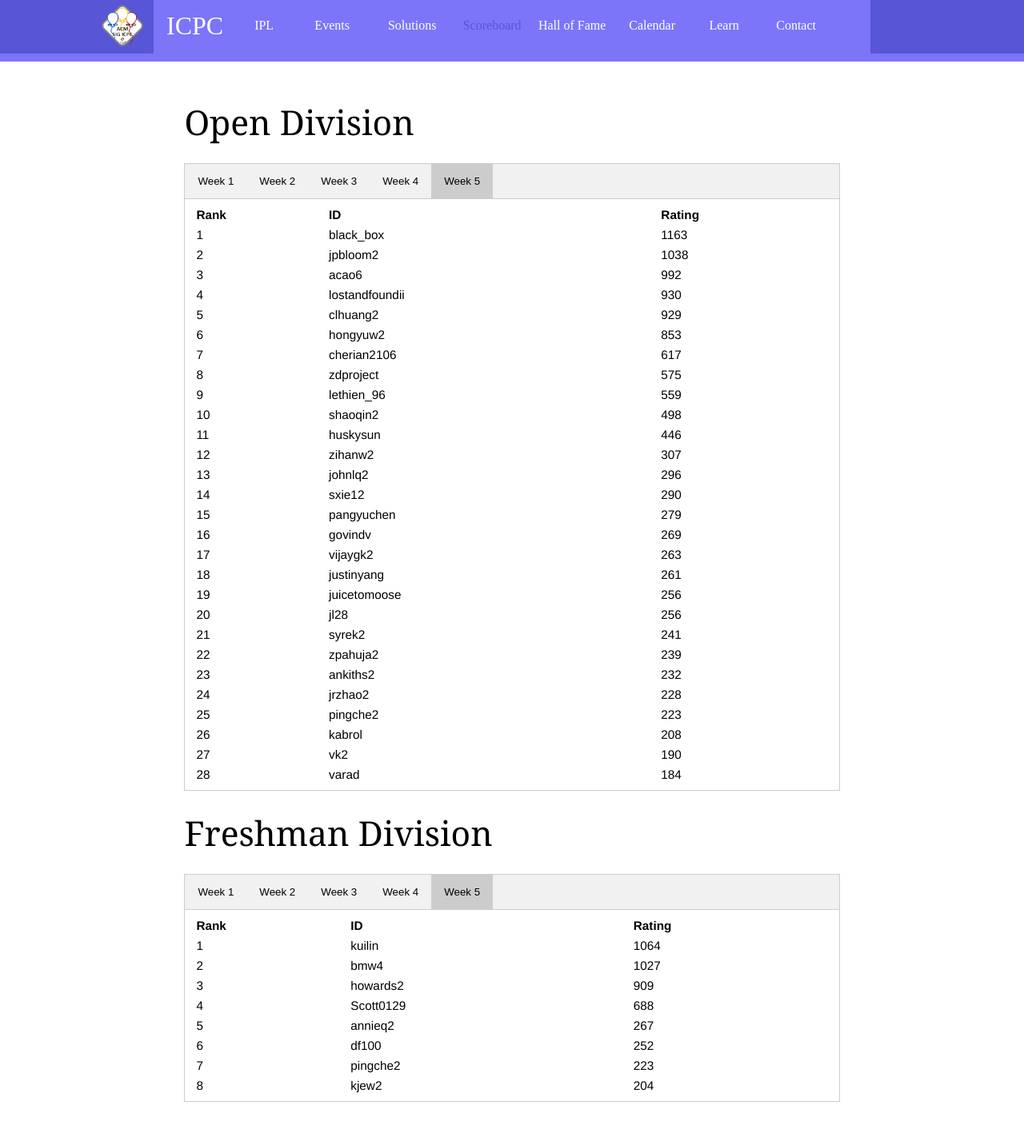
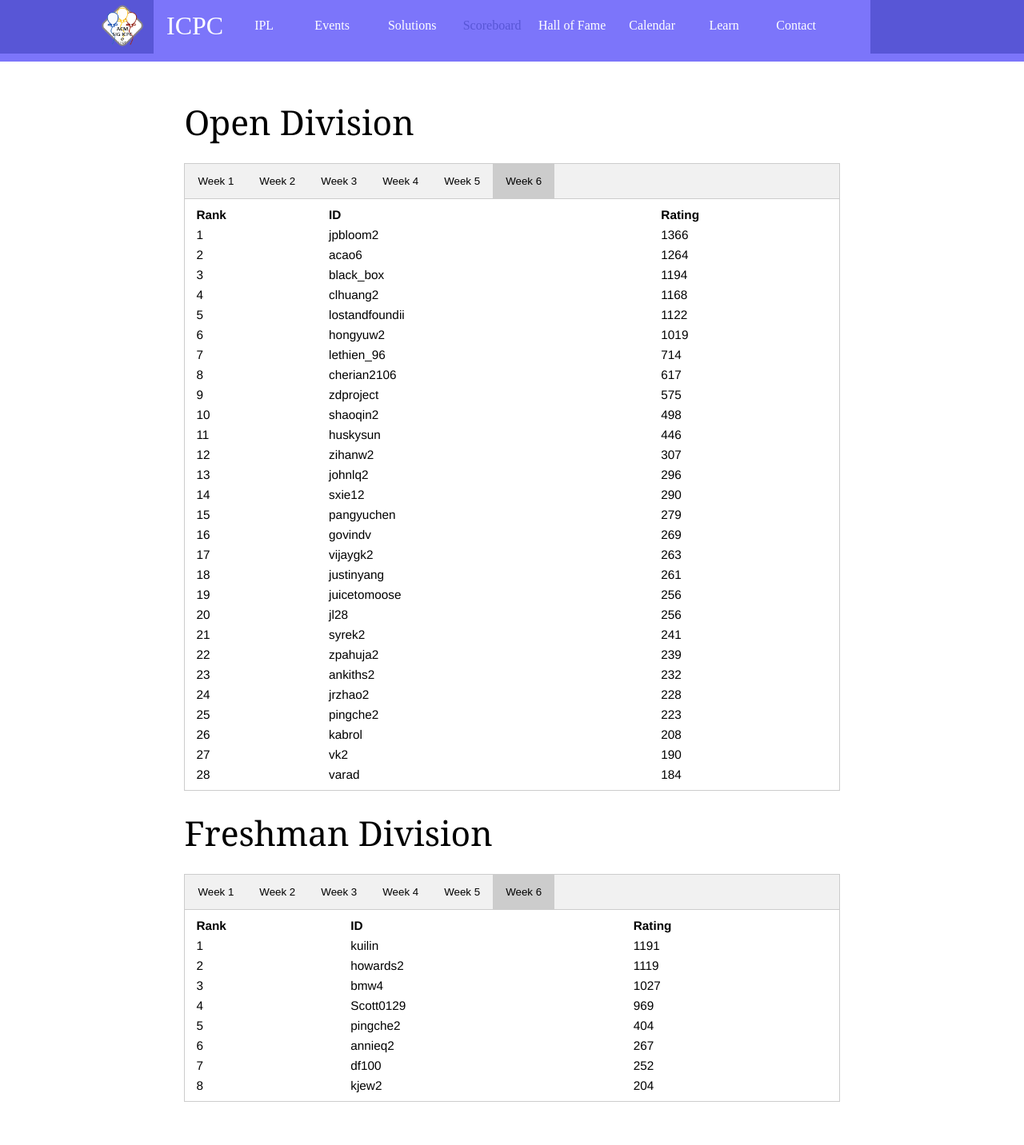
Before and after one commit to acm-uiuc/icpc-website, a Jekyll site: the page built from scoreboard.html, in a window 1280 px wide. Shown: the whole page at 80% size. Built offline with Jekyll 4.4.1, drawn with Linux system fonts in a browser that asks for light colours; nearby versions of some CDN libraries; some web fonts are replaced.

Commit message:
w6 scoreboard

```diff
--- a/scoreboard.html
+++ b/scoreboard.html
@@ -36,6 +36,12 @@
         id="open_week5"
     >
         Week 5
+    </button>
+    <button class="open_tablinks"
+        onclick="displayScoreboard(event, 'open_w6')"
+        id="open_week6"
+    >
+        Week 6
     </button>
 </div>
 
@@ -571,6 +577,156 @@
 </table>
 </div>
 
+<div id='open_w6' class='open_tabcontent'>
+<table style="width:100%">
+<tr>
+	<th>Rank</th>
+	<th>ID</th>
+	<th>Rating</th>
+</tr>
+<tr>
+	<td> 1 </td>
+	<td> jpbloom2 </td>
+	<td> 1366 </td>
+</tr>
+<tr>
+	<td> 2 </td>
+	<td> acao6 </td>
+	<td> 1264 </td>
+</tr>
+<tr>
+	<td> 3 </td>
+	<td> black_box </td>
+	<td> 1194 </td>
+</tr>
+<tr>
+	<td> 4 </td>
+	<td> clhuang2 </td>
+	<td> 1168 </td>
+</tr>
+<tr>
+	<td> 5 </td>
+	<td> lostandfoundii </td>
+	<td> 1122 </td>
+</tr>
+<tr>
+	<td> 6 </td>
+	<td> hongyuw2 </td>
+	<td> 1019 </td>
+</tr>
+<tr>
+	<td> 7 </td>
+	<td> lethien_96 </td>
+	<td> 714 </td>
+</tr>
+<tr>
+	<td> 8 </td>
+	<td> cherian2106 </td>
+	<td> 617 </td>
+</tr>
+<tr>
+	<td> 9 </td>
+	<td> zdproject </td>
+	<td> 575 </td>
+</tr>
+<tr>
+	<td> 10 </td>
+	<td> shaoqin2 </td>
+	<td> 498 </td>
+</tr>
+<tr>
+	<td> 11 </td>
+	<td> huskysun </td>
+	<td> 446 </td>
+</tr>
+<tr>
+	<td> 12 </td>
+	<td> zihanw2 </td>
+	<td> 307 </td>
+</tr>
+<tr>
+	<td> 13 </td>
+	<td> johnlq2 </td>
+	<td> 296 </td>
+</tr>
+<tr>
+	<td> 14 </td>
+	<td> sxie12 </td>
+	<td> 290 </td>
+</tr>
+<tr>
+	<td> 15 </td>
+	<td> pangyuchen </td>
+	<td> 279 </td>
+</tr>
+<tr>
+	<td> 16 </td>
+	<td> govindv </td>
+	<td> 269 </td>
+</tr>
+<tr>
+	<td> 17 </td>
+	<td> vijaygk2 </td>
+	<td> 263 </td>
+</tr>
+<tr>
+	<td> 18 </td>
+	<td> justinyang </td>
+	<td> 261 </td>
+</tr>
+<tr>
+	<td> 19 </td>
+	<td> juicetomoose </td>
+	<td> 256 </td>
+</tr>
+<tr>
+	<td> 20 </td>
+	<td> jl28 </td>
+	<td> 256 </td>
+</tr>
+<tr>
+	<td> 21 </td>
+	<td> syrek2 </td>
+	<td> 241 </td>
+</tr>
+<tr>
+	<td> 22 </td>
+	<td> zpahuja2 </td>
+	<td> 239 </td>
+</tr>
+<tr>
+	<td> 23 </td>
+	<td> ankiths2 </td>
+	<td> 232 </td>
+</tr>
+<tr>
+	<td> 24 </td>
+	<td> jrzhao2 </td>
+	<td> 228 </td>
+</tr>
+<tr>
+	<td> 25 </td>
+	<td> pingche2 </td>
+	<td> 223 </td>
+</tr>
+<tr>
+	<td> 26 </td>
+	<td> kabrol </td>
+	<td> 208 </td>
+</tr>
+<tr>
+	<td> 27 </td>
+	<td> vk2 </td>
+	<td> 190 </td>
+</tr>
+<tr>
+	<td> 28 </td>
+	<td> varad </td>
+	<td> 184 </td>
+</tr>
+</table>
+</div>
+
 <br>
 <h1 class="title">Freshman Division</h1>
 <br>
@@ -605,6 +761,12 @@
         id="freshman_week5"
     >
         Week 5
+    </button>
+    <button class="freshman_tablinks"
+        onclick="displayScoreboard(event, 'freshman_w6')"
+        id="freshman_week6"
+    >
+        Week 6
     </button>
 </div>
 
@@ -840,6 +1002,56 @@
 </table>
 </div>
 
+<div id='freshman_w6' class='freshman_tabcontent'>
+<table style="width:100%">
+<tr>
+	<th>Rank</th>
+	<th>ID</th>
+	<th>Rating</th>
+</tr>
+<tr>
+	<td> 1 </td>
+	<td> kuilin </td>
+	<td> 1191 </td>
+</tr>
+<tr>
+	<td> 2 </td>
+	<td> howards2 </td>
+	<td> 1119 </td>
+</tr>
+<tr>
+	<td> 3 </td>
+	<td> bmw4 </td>
+	<td> 1027 </td>
+</tr>
+<tr>
+	<td> 4 </td>
+	<td> Scott0129 </td>
+	<td> 969 </td>
+</tr>
+<tr>
+	<td> 5 </td>
+	<td> pingche2 </td>
+	<td> 404 </td>
+</tr>
+<tr>
+	<td> 6 </td>
+	<td> annieq2 </td>
+	<td> 267 </td>
+</tr>
+<tr>
+	<td> 7 </td>
+	<td> df100 </td>
+	<td> 252 </td>
+</tr>
+<tr>
+	<td> 8 </td>
+	<td> kjew2 </td>
+	<td> 204 </td>
+</tr>
+</table>
+</div>
+
 <script>
 function displayScoreboard(evt, weekNum) {
     // Declare all variables
```
Also changed, not shown: other parts of scoreboard.html (+2 -2 lines).
